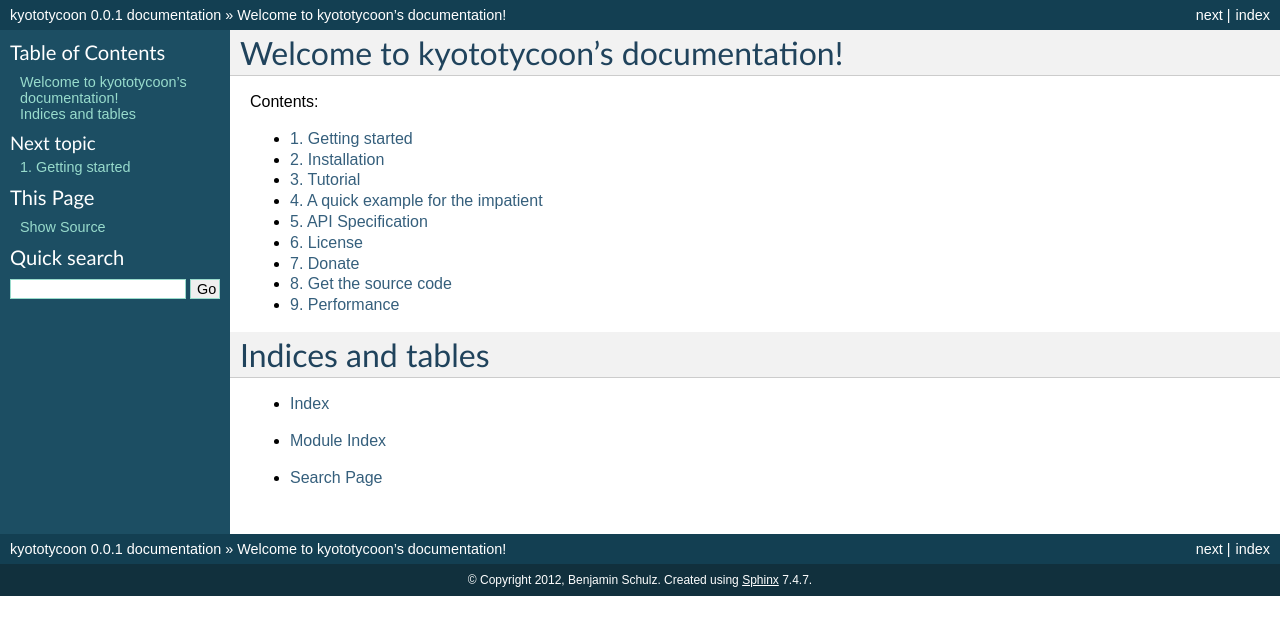
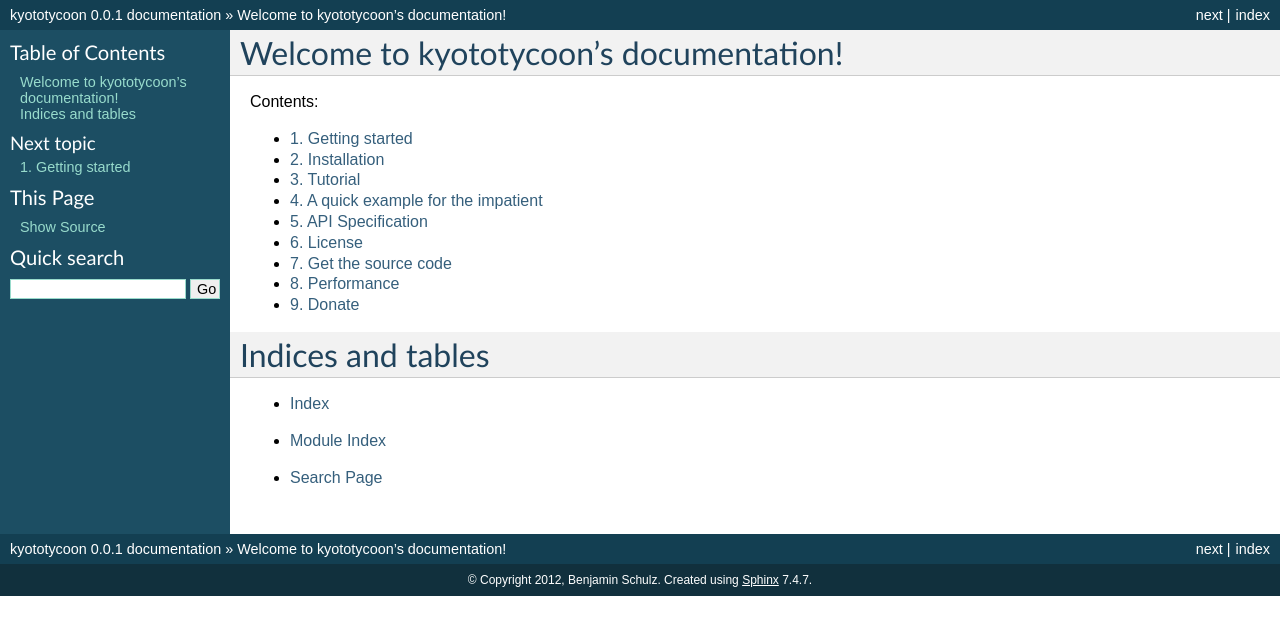
Before and after one commit to beschulz/kyototycoon, a Sphinx documentation site: the page built from doc/index.rst, in a window 1280 px wide. Shown: the top 635 px of the page. Built offline with Sphinx 7.4.7, drawn with Linux system fonts in a browser that asks for light colours.

Commit message:
modified TOC order

```diff
--- a/doc/index.rst
+++ b/doc/index.rst
@@ -16,9 +16,9 @@
    tutorial
    api_spcification
    license
-   donate
    get_the_source
    performance
+   donate
 
 
 Indices and tables
```
